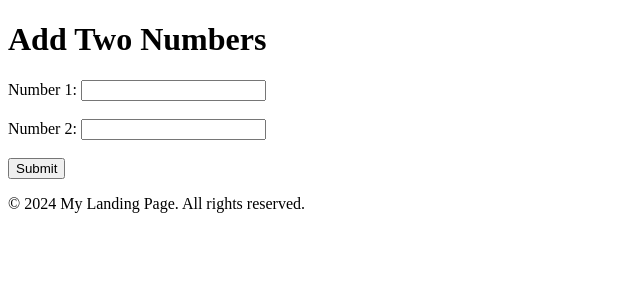
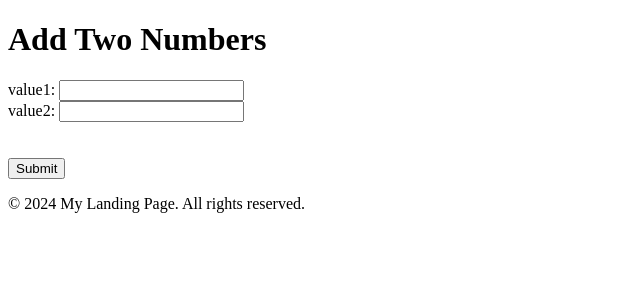
Before and after one commit to bikeeprajapati/Django_Project, a Django app: page /userform in a window 1280 px wide. Shown: the part 96-396 px from the top of the page, without its empty margins (0-640 px from the left). Run offline with Django 5.2, Linux system fonts and the light colour scheme.

Commit message:
Django Form

```diff
--- /dev/null
+++ b/mysite/forms.py
@@ -0,0 +1,5 @@
+from django import forms
+
+class userForm(forms.Form):
+    num1=forms.CharField(label="value1")
+    num2= forms.CharField(label="value2")
--- a/mysite/urls.py
+++ b/mysite/urls.py
@@ -26,5 +26,6 @@ urlpatterns = [
     path('Hobbies/<int:detailsid>',views.myDetails),
     path('',views.HomePage),
     path('userform',views.userform),
+    path('submitform/',views.submitform,name="submitform"),
 
 ]
--- a/mysite/views.py
+++ b/mysite/views.py
@@ -1,5 +1,6 @@
-from django.http import HttpResponse
+from django.http import HttpResponse,HttpResponseRedirect
 from django.shortcuts import render
+from .forms import userForm
 
 def aboutUS(request):
     return HttpResponse("Welcome to Django Learning!")
@@ -9,6 +10,21 @@ def myskills(request):
 
 def Hobbies(request):
     return HttpResponse("Playing,Singing")
+def submitform(request):
+    if 'value1' in request.POST and 'value2' in request.POST:
+        try:
+            n1 = int(request.POST.get('value1'))
+            n2 = int(request.POST.get('value2'))
+            res = n1 + n2
+            data={
+                'n1':n1,
+                'n2':n2,
+                'result': res
+            }
+            return HttpResponse(res)
+        except ValueError:
+           pass
+
 
 def myDetails(request,detailsid):
     return HttpResponse(detailsid)
@@ -30,7 +46,8 @@ def HomePage(request):
 def userform(request):
     # Initialize result as None to handle cases where the form is not submitted
     res = None
-    data={}
+    fn=userForm
+    data={'form':fn}
 
     # Check if the request method is GET and parameters are present
     if 'value1' in request.POST and 'value2' in request.POST:
@@ -39,10 +56,10 @@ def userform(request):
             n2 = int(request.POST.get('value2'))
             res = n1 + n2
             data={
-                'n1':n1,
-                'n2':n2,
+                'form':fn,
                 'result': res
             }
+
         except ValueError:
             res = "Invalid input. Please enter numbers."
 
--- a/templates/userform.html
+++ b/templates/userform.html
@@ -7,13 +7,14 @@
 </head>
 <body>
     <h1>Add Two Numbers</h1>
-    <form method="post">
+    <form method="post" action="{% url "submitform" %}">
         {% csrf_token %}
-        <label for="value1">Number 1:</label>
+        {{form}}
+        {% comment %} <label for="value1">Number 1:</label>
         <input type="text" id="value1" name="value1" value="{{n1}}" required>
         <br><br>
         <label for="value2">Number 2:</label>
-        <input type="text" id="value2" name="value2" value="{{n2}}" required>
+        <input type="text" id="value2" name="value2" value="{{n2}}" required> {% endcomment %}
         <br><br>
         <button type="submit">Submit</button>
     </form>
```
